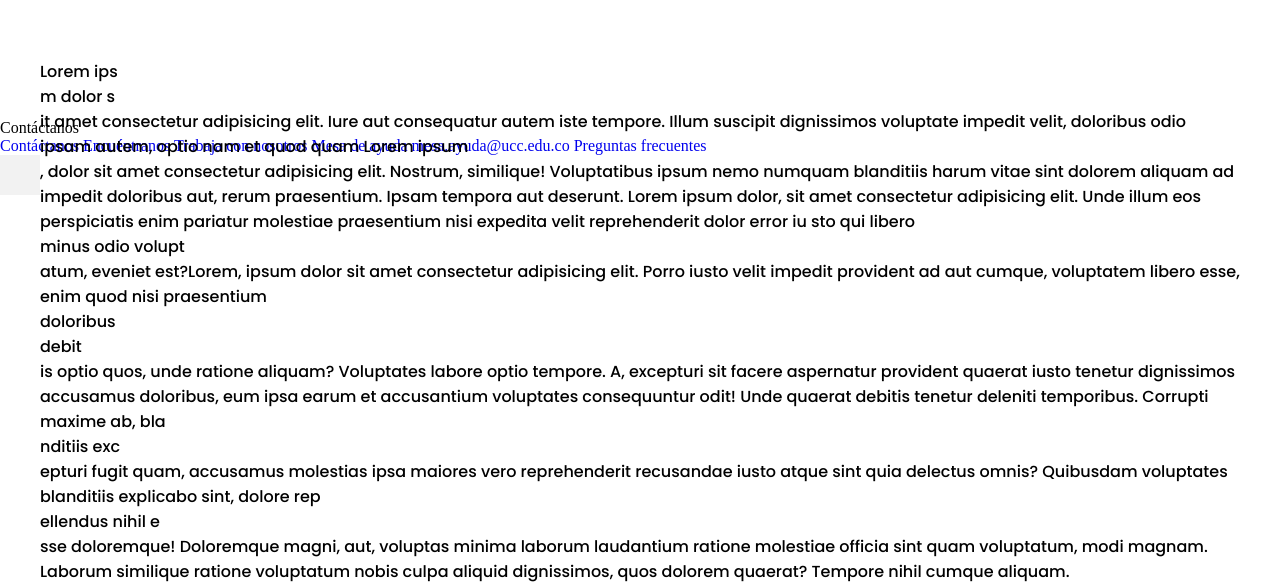
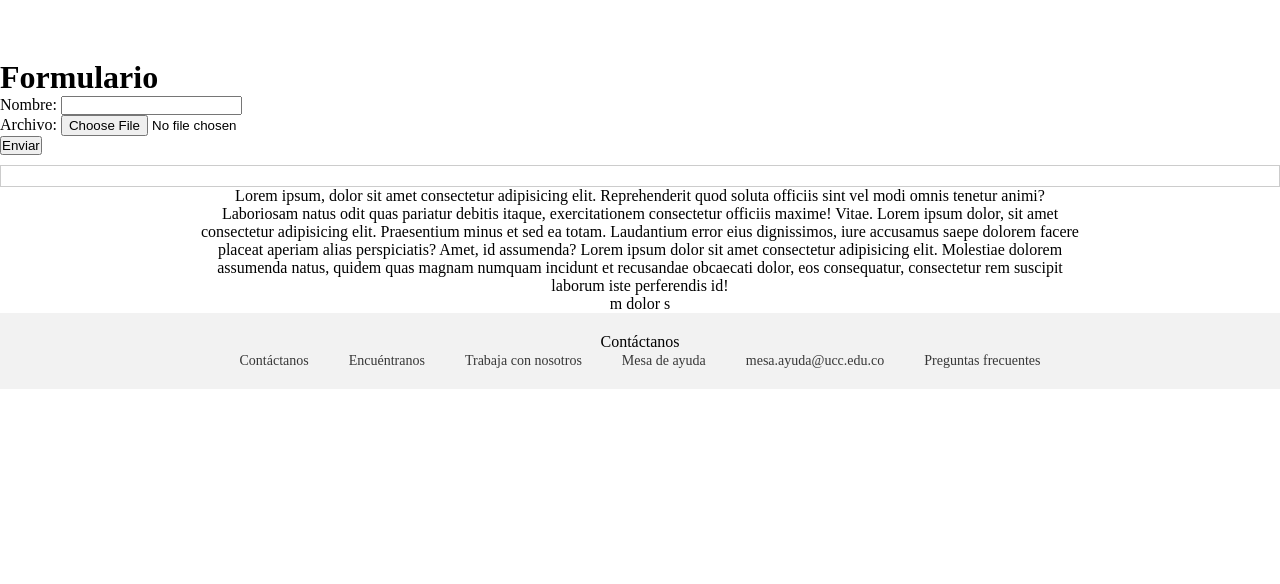
Before and after one commit to JohaIbarra/Page-Template, a plain HTML site: page index.html in a window 1280 px wide. Shown: the part 632-1216 px from the top of the page. After the commit the page ends 1021 px from the top, so only its background shows below. Drawn offline with Linux system fonts and the light colour scheme.

Commit message:
subir archivos

```diff
--- a/index.css
+++ b/index.css
@@ -84,6 +84,7 @@ nav ul li a{
     margin-top: 120px;
     margin-bottom: 100px;
     margin-left: 100px;
+
 }
 
 .cover{
@@ -169,20 +170,21 @@ nav ul li a{
 
 
 nav .container_nav{
-    max-width: 1200px;
-    margin: auto;
-    display: flex;
-    justify-content:space-between;
-    position: relative;
-    border-color: black;
-    font-family: 'Poppins', sans-serif;
+    text-align: center;
+    margin-left: 200px;
+    margin-right: 200px;
+
+
+
+
+
 
 }
 
 
 
 footer {
-    position: absolute;
+    position: static;
     background-color: #f2f2f2;
     padding: 20px;
     text-align: center;
--- a/index.html
+++ b/index.html
@@ -6,6 +6,14 @@
     <meta name="viewport" content="width=device-width, initial-scale=1.0">
     <title>Mi pagina</title>
     <link rel="stylesheet" href="index.css">
+    <style>
+        .recuadro {
+          border: 1px solid #ccc;
+          padding: 10px;
+          margin-top: 10px;
+          cursor: pointer;
+        }
+      </style>
 </head>
 <body>
     <header id="header">
@@ -47,30 +55,49 @@
 
     </div>
 
+    <h1>Formulario</h1>
+    <form id="formulario">
+      <label for="nombre">Nombre:</label>
+      <input type="text" id="nombre" required>
+      <br>
+      <label for="archivo">Archivo:</label>
+      <input type="file" id="archivo" required>
+      <br>
+      <button type="submit">Enviar</button>
+    </form>
+
+    <div id="resultado" class="recuadro"></div>
+
+    <script src="index.js"></script>
+
     <nav>
         <div class="container_nav">
-            <p>Lorem ips<br>m dolor s<br>it amet consectetur adipisicing elit. Iure aut consequatur autem iste tempore. Illum suscipit dignissimos voluptate impedit velit, doloribus odio ipsam autem, optio nam et quod quam Lorem ipsum<br>, dolor sit amet consectetur adipisicing elit. Nostrum, similique! Voluptatibus ipsum nemo numquam blanditiis harum vitae sint dolorem aliquam ad impedit doloribus aut, rerum praesentium. Ipsam tempora aut deserunt. Lorem ipsum dolor, sit amet consectetur adipisicing elit. Unde illum eos perspiciatis enim pariatur molestiae praesentium nisi expedita velit reprehenderit dolor error iu
-            sto qui libero <br>minus odio volupt<br>atum, eveniet est?Lorem, ipsum dolor sit amet consectetur adipisicing elit. Porro iusto velit impedit provident ad aut cumque, voluptatem libero esse, enim quod nisi praesentium<br> doloribus<br> debit<br>is optio quos, unde ratione aliquam?
-            Voluptates labore optio tempore. A, excepturi sit facere aspernatur provident quaerat iusto tenetur dignissimos accusamus doloribus, eum ipsa earum et accusantium voluptates consequuntur odit! Unde quaerat debitis tenetur deleniti temporibus.
-            Corrupti<br> maxime ab, bla<br>nditiis exc<br>epturi fugit quam, accusamus molestias ipsa maiores vero reprehenderit recusandae iusto atque sint quia delectus omnis? Quibusdam voluptates blanditiis explicabo sint, dolore rep<br>ellendus nihil e<br>sse doloremque!
-            Doloremque magni, aut, voluptas minima laborum laudantium ratione molestiae officia sint quam voluptatum, modi magnam. Laborum similique ratione voluptatum nobis culpa aliquid dignissimos, quos dolorem quaerat? Tempore nihil cumque aliquam.</p>
+            <p>Lorem ipsum, dolor sit amet consectetur adipisicing elit. Reprehenderit quod soluta officiis sint vel modi omnis tenetur animi? Laboriosam natus odit quas pariatur debitis itaque, exercitationem consectetur officiis maxime! Vitae.
+                Lorem ipsum dolor, sit amet consectetur adipisicing elit. Praesentium minus et sed ea totam. Laudantium error eius dignissimos, iure accusamus saepe dolorem facere placeat aperiam alias perspiciatis? Amet, id assumenda?
+                Lorem ipsum dolor sit amet consectetur adipisicing elit. Molestiae dolorem assumenda natus, quidem quas magnam numquam incidunt et recusandae obcaecati dolor, eos consequatur, consectetur rem suscipit laborum iste perferendis id!
+                <br>m dolor s
         </div>
+
+
+          <footer>
+            <!-- Contenido del footer -->
+            <div class="col-12 col-lg-4 contacto-footer">
+                <div class="title-footer">Contáctanos</div>
+            <ul>
+
+                <li><a href="https://ucc.edu.co/Paginas/Contacto.aspx" title="Ir a Contáctanos" acceskey="U">Contáctanos</a></li>
+                <li><a href="https://www.google.com/maps/@6.3170683,-75.8718843,7z/data=!3m1!4b1!4m2!6m1!1s177IDoYMeDxVPXnbEQqo6HOAKvT4?hl=es" title="Ir a Encuéntranos" acceskey="U">Encuéntranos</a></li>
+                <li><a href="https://www.elempleo.com/co/base-empresarial/universidad-cooperativa-colombia/50866" title="Ir a Trabaja con nosotros" acceskey="U">Trabaja con nosotros</a></li>
+                <li><a href="https://forms.office.com/Pages/ResponsePage.aspx?id=BMPJbvsR70Kmr1tflzw5ZmsQkVfFIDBApQW8cCFJKoVUM1dMNzZGNzkxVjBETUQ4UkNGWEhCTEEwMi4u&amp;embed=true" title="Ir a Mesa de ayuda" acceskey="U">Mesa de ayuda</a></li>
+                <li><a href="mailto:mesa.ayuda@ucc.edu.co" title="Ir a mesa.ayuda@ucc.edu.co" acceskey="U">mesa.ayuda@ucc.edu.co</a></li>
+                <li><a href="https://ucc.edu.co/preguntas-frecuentes" title="Ir a Preguntas frecuentes" acceskey="U">Preguntas frecuentes</a></li>
+            </ul>
+            </div>
+          </footer>
     </nav>
 
 
-    <div class="col-12 col-lg-4 contacto-footer">
-        <div class="title-footer">Contáctanos</div>
-        <a href="https://ucc.edu.co/Paginas/Contacto.aspx" title="Ir a Contáctanos" acceskey="U">Contáctanos</a>
-        <a href="https://www.google.com/maps/@6.3170683,-75.8718843,7z/data=!3m1!4b1!4m2!6m1!1s177IDoYMeDxVPXnbEQqo6HOAKvT4?hl=es" title="Ir a Encuéntranos" acceskey="U">Encuéntranos</a>
-        <a href="https://www.elempleo.com/co/base-empresarial/universidad-cooperativa-colombia/50866" title="Ir a Trabaja con nosotros" acceskey="U">Trabaja con nosotros</a>
-        <a href="https://forms.office.com/Pages/ResponsePage.aspx?id=BMPJbvsR70Kmr1tflzw5ZmsQkVfFIDBApQW8cCFJKoVUM1dMNzZGNzkxVjBETUQ4UkNGWEhCTEEwMi4u&amp;embed=true" title="Ir a Mesa de ayuda" acceskey="U">Mesa de ayuda</a>
-        <a href="mailto:mesa.ayuda@ucc.edu.co" title="Ir a mesa.ayuda@ucc.edu.co" acceskey="U">mesa.ayuda@ucc.edu.co</a>
-        <a href="https://ucc.edu.co/preguntas-frecuentes" title="Ir a Preguntas frecuentes" acceskey="U">Preguntas frecuentes</a>
-      </div>
 
-      <footer>
-        <!-- Contenido del footer -->
-      </footer>
 
 
 <script src="index.js"></script>
--- a/index.js
+++ b/index.js
@@ -10,3 +10,20 @@ window.onscroll = function(){
         header.classList.remove("nav_mod");
     }
 }
+document.getElementById("formulario").addEventListener("submit", function(event) {
+    event.preventDefault(); // Evita que se envíe el formulario
+
+    var nombre = document.getElementById("nombre").value;
+    var archivo = document.getElementById("archivo").files[0];
+
+    var resultado = document.getElementById("resultado");
+    resultado.innerHTML = "Nombre: " + nombre + "<br>Archivo: " + archivo.name;
+    resultado.addEventListener("click", function() {
+      var url = URL.createObjectURL(archivo);
+      var a = document.createElement("a");
+      a.href = url;
+      a.download = archivo.name;
+      a.click();
+      URL.revokeObjectURL(url);
+    });
+  });
```
